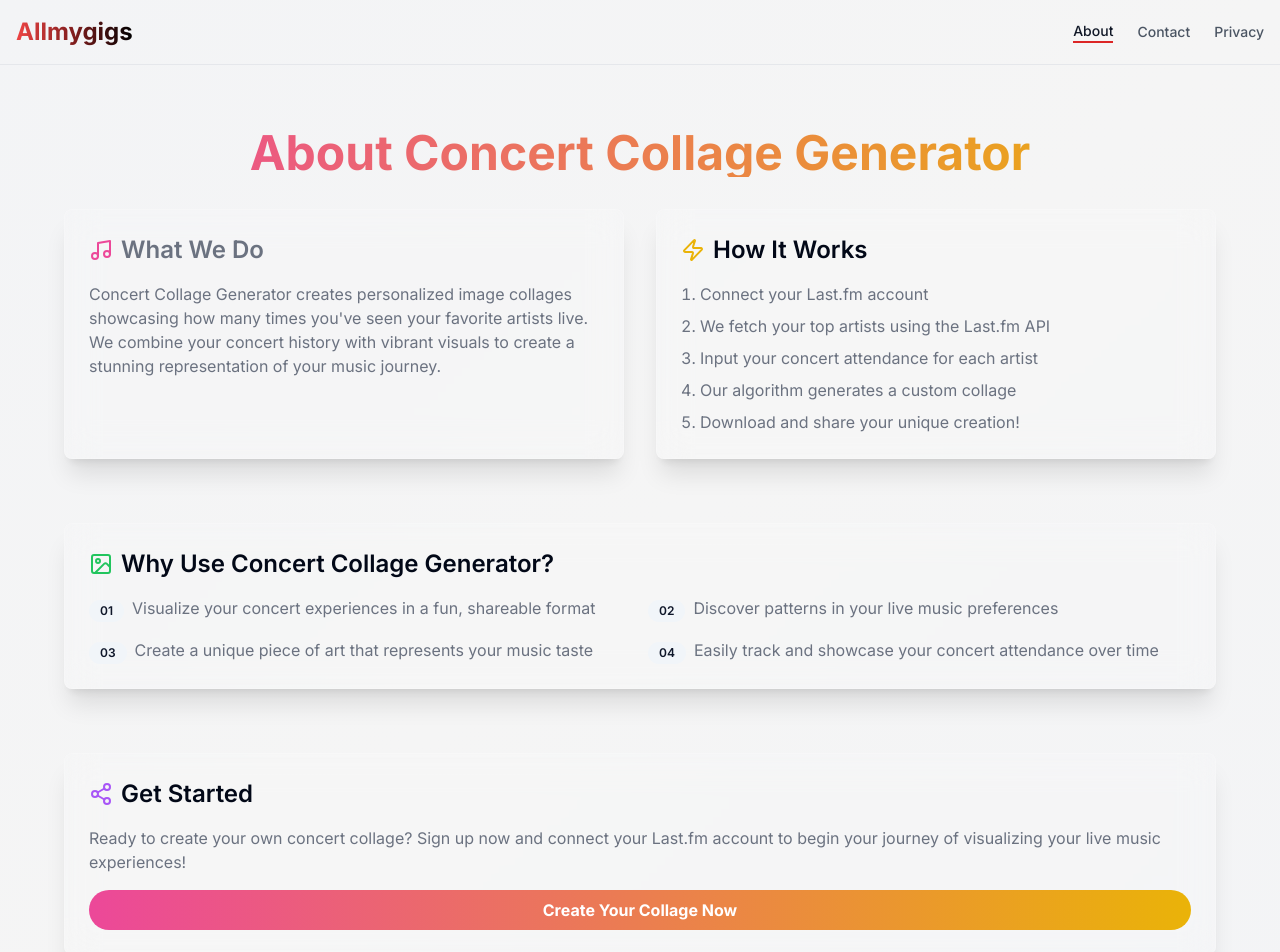
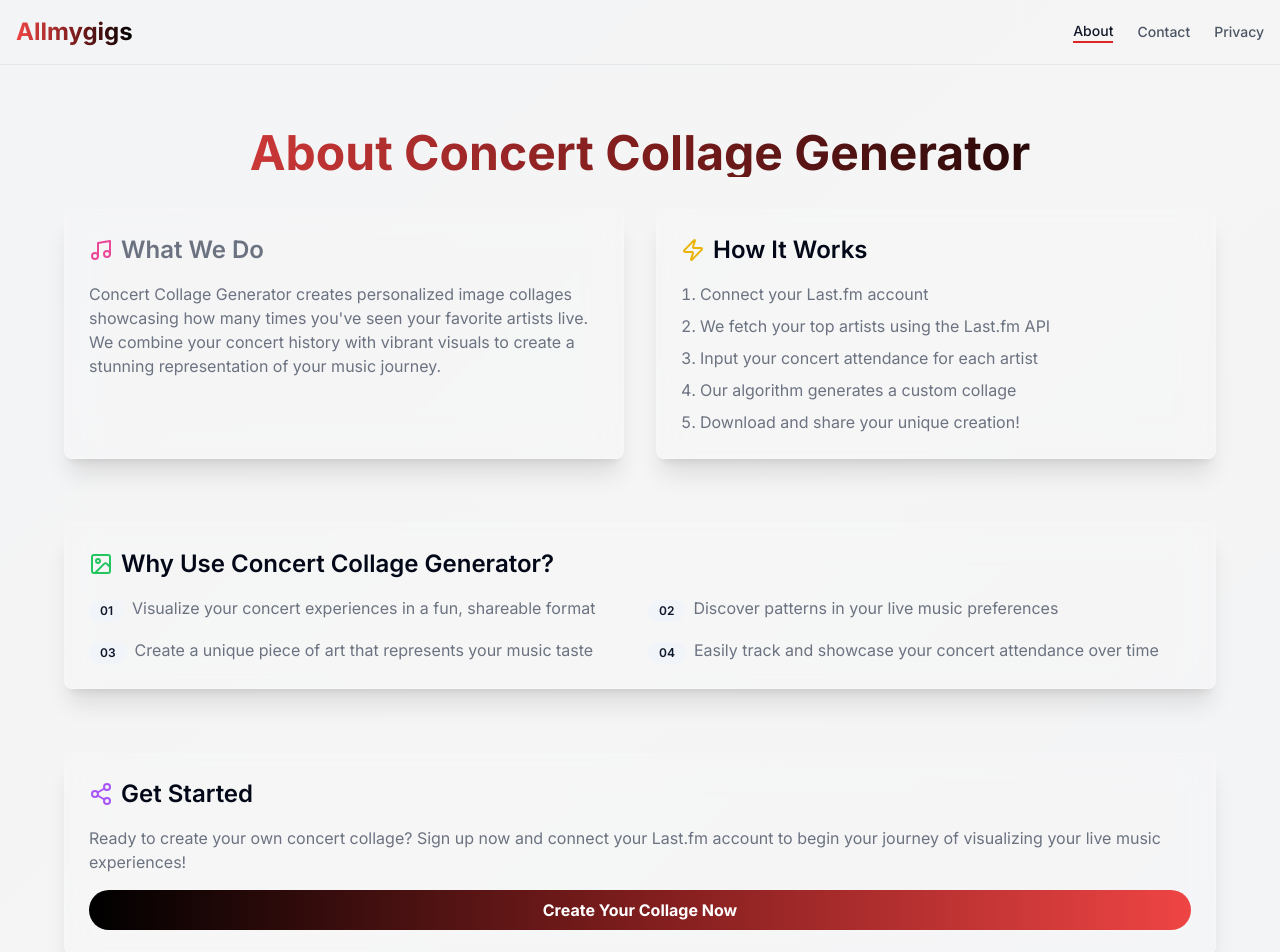
Before and after one commit to lxcvz/lastfm-concerts, a Next.js app: page /about in a window 1280 px wide. Shown: the top 952 px of the page. Built offline with nearby package versions, Linux system fonts and the light colour scheme.

Commit message:
feat: changed about fade colors

```diff
--- a/src/app/about/page.tsx
+++ b/src/app/about/page.tsx
@@ -14,7 +14,7 @@ export default function AboutPage() {
   return (
     <div className="min-h-screen  py-16 px-4">
       <div className="max-w-6xl mx-auto">
-        <h1 className="text-5xl font-bold text-center mb-8 bg-clip-text text-transparent bg-gradient-to-r from-pink-500 to-yellow-500">
+        <h1 className="text-5xl font-bold text-center mb-8 bg-clip-text text-transparent bg-gradient-to-r from-red-500 via-red-900 to-black">
           About Concert Collage Generator
         </h1>
 
@@ -108,7 +108,7 @@ export default function AboutPage() {
               </p>
               <button
                 onClick={handleClick}
-                className="w-full bg-gradient-to-r from-pink-500 to-yellow-500 text-white font-bold py-2 px-4 rounded-full hover:from-pink-600 hover:to-yellow-600 transition duration-300"
+                className="w-full bg-gradient-to-r from-black via-red-900 to-red-500 text-white font-bold py-2 px-4 rounded-full hover:from-red-700 hover:to-black transition duration-300"
               >
                 Create Your Collage Now
               </button>
```
